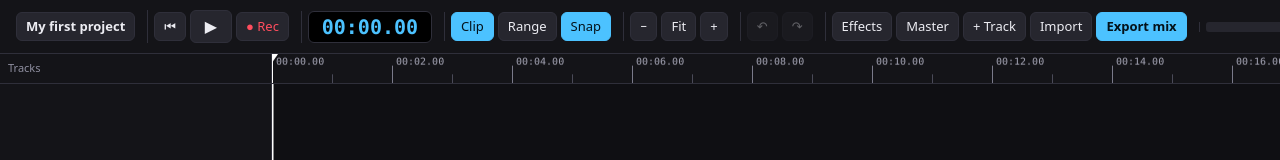
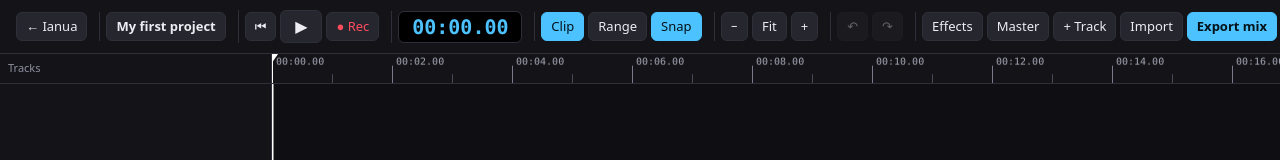
Before and after one commit to andromedajolan/studio, a plain HTML site: page index.html in a window 1280 px wide. Shown: the top 160 px of the page. Drawn offline with Linux system fonts and the light colour scheme.

Commit message:
Add back-to-Ianua button to the toolbar
Co-Authored-By: Claude Sonnet 5.5 <noreply@anthropic.com>
Claude-Session: https://claude.ai/code/session_018qrEnT6QGshvViNZjppEUe

```diff
--- a/index.html
+++ b/index.html
@@ -10,6 +10,7 @@ html,body{margin:0;height:100%;background:var(--bg);color:var(--tx);font:13px/1.
 button{font:inherit;color:inherit;background:var(--p3);border:1px solid var(--ln);border-radius:6px;padding:5px 9px;cursor:pointer}
 button:hover{background:#32323d}button.on{background:var(--ac);color:#04121a;border-color:var(--ac)}
 button:disabled{opacity:.35;cursor:default}
+a.btnlink{font:inherit;color:inherit;background:var(--p3);border:1px solid var(--ln);border-radius:6px;padding:5px 9px;text-decoration:none;white-space:nowrap}a.btnlink:hover{background:#32323d}
 input{font:inherit;color:inherit}
 #app{display:grid;grid-template-rows:54px 1fr;height:100%}
 #top{display:flex;align-items:center;gap:6px;padding:0 10px;background:var(--p1);border-bottom:1px solid var(--ln);overflow-x:auto;white-space:nowrap}
@@ -149,6 +150,7 @@ textarea.mutes{width:100%;box-sizing:border-box;background:#000;border:1px solid
 <body>
 <div id="app">
  <div id="top">
+  <div class="grp"><a id="ianuaHome" class="btnlink" href="/" title="Back to Ianua, the Abditum launcher">&#8592; Ianua</a></div>
   <div class="grp"><button id="projBtn" title="Project menu">Project</button></div>
   <div class="grp"><button id="toStart" title="Back to start (Home)">⏮</button><button id="play" title="Play / pause (Space)">▶</button><button id="rec" title="Record from mic into a new track">● Rec</button></div>
   <div class="grp"><input id="time" value="00:00.00" title="Playhead — click to type a time (mm:ss.ss)" spellcheck="false"></div>
```
